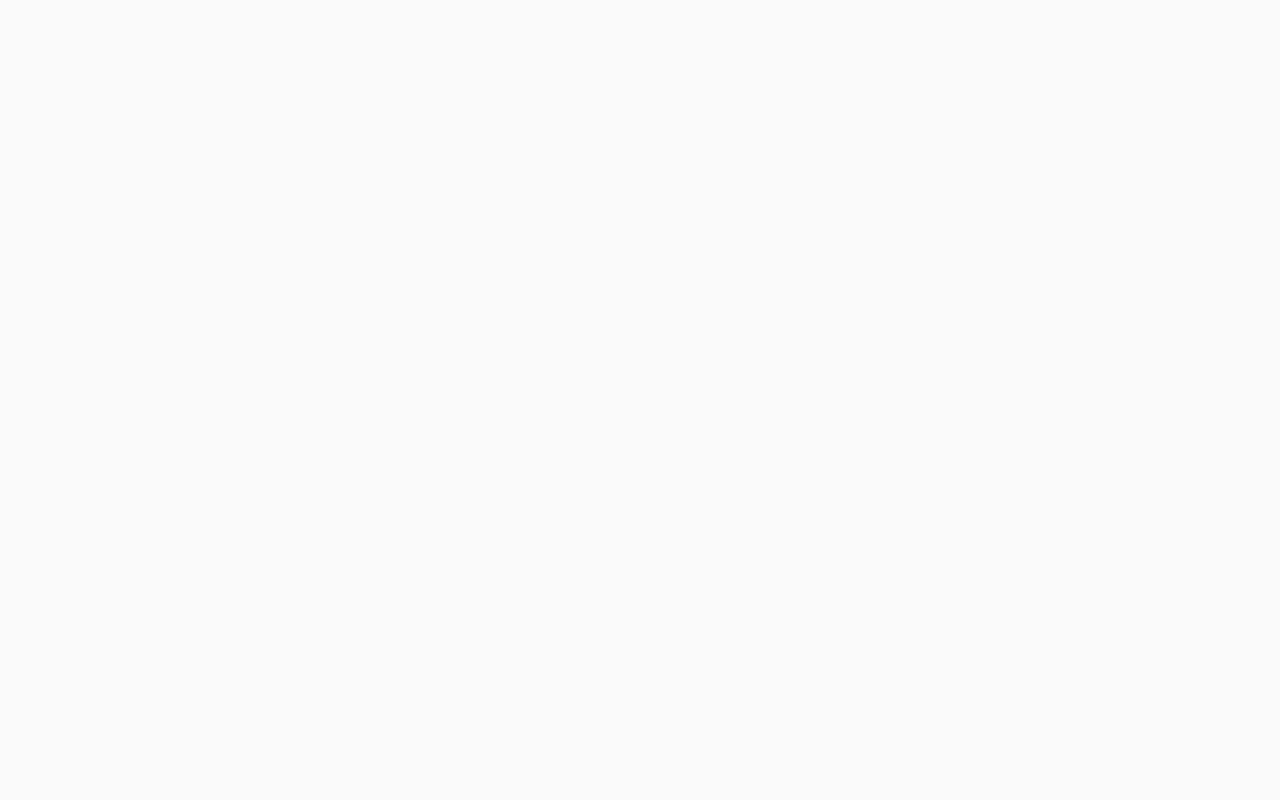
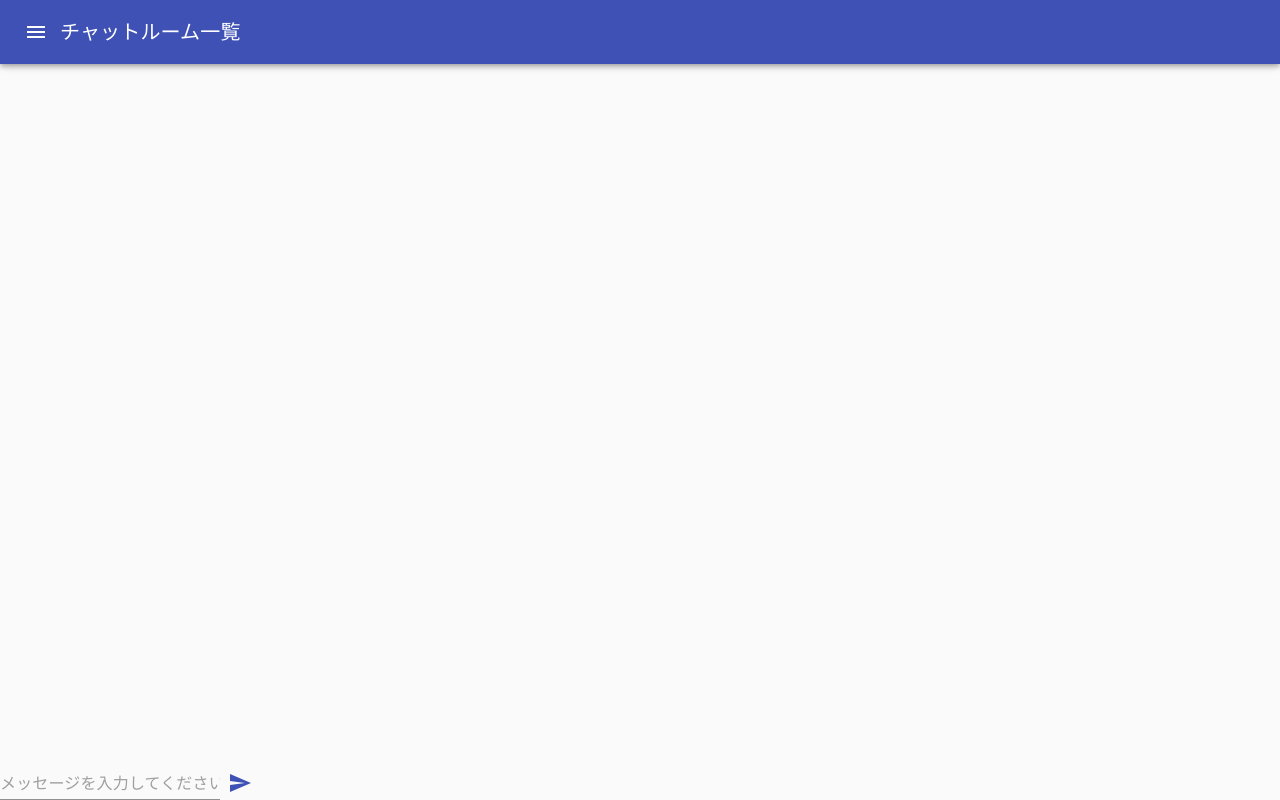
Before and after one commit to kontikusho/mychat, a React (Create React App) app: page /room in a window 1280 px wide. Built offline with nearby package versions, Linux system fonts and the light colour scheme.

Commit message:
とりあえずコミット

```diff
--- a/package.json
+++ b/package.json
@@ -19,6 +19,7 @@
     "react-router-dom": "^5.2.0",
     "react-scripts": "4.0.3",
     "typescript": "^4.1.2",
+    "use-react-router": "^1.0.7",
     "web-vitals": "^1.0.1"
   },
   "scripts": {
--- /dev/null
+++ b/src/components/chat-list-header.tsx
@@ -0,0 +1,15 @@
+import { AppBar, Toolbar, Typography } from "@material-ui/core";
+import React from "react";
+
+class ChatListHeader extends React.Component {
+    render() {
+        return (
+            <AppBar position="fixed">
+                <Toolbar>
+                    <Typography variant="h6">チャットルーム一覧</Typography>
+                </Toolbar>
+            </AppBar>
+        );
+    }
+}
+export default ChatListHeader;
--- /dev/null
+++ b/src/components/chat-list-item.tsx
@@ -0,0 +1,30 @@
+import { Avatar, ListItem, ListItemAvatar, ListItemText } from "@material-ui/core";
+import React, { ReactElement } from "react";
+// import { RouteComponentProps, withRouter } from "react-router";
+
+// import * as H from "history";
+
+interface ChatListItemProps {
+    avatar: ReactElement;
+    roomId: string;
+    text: string;
+    timestamp: string;
+}
+
+function ChatListItem(props: ChatListItemProps) {
+    function handlePage(): void {
+        console.log("test");
+        //        props.history.push("/room?roomId=" + props.roomId);
+    }
+
+    return (
+        <ListItem button component="div" onClick={() => handlePage()}>
+            <ListItemAvatar>
+                <Avatar>{props.avatar}</Avatar>
+            </ListItemAvatar>
+            <ListItemText primary={props.text} secondary={props.timestamp} />
+        </ListItem>
+    );
+}
+
+export default ChatListItem;
--- a/src/pages/chat-list-page.tsx
+++ b/src/pages/chat-list-page.tsx
@@ -1,8 +1,10 @@
-import { AppBar, Avatar, Divider, Fab, IconButton, List, ListItem, ListItemAvatar, ListItemText, Toolbar, Typography, withStyles } from "@material-ui/core";
-import MenuIcon from "@material-ui/icons/Menu";
+import { Fab, List, withStyles } from "@material-ui/core";
 import WorkIcon from "@material-ui/icons/Work";
 import AddIcon from "@material-ui/icons/Add";
 import React from "react";
+
+import ChatListHeader from "../components/chat-list-header";
+import ChatListItem from "../components/chat-list-item";
 
 const styles = withStyles(
     (theme) => ({
@@ -23,24 +25,9 @@ class ChatListPage extends React.Component<Props> {
         const { classes } = this.props;
         return (
             <>
-                <AppBar position="static">
-                    <Toolbar>
-                        <IconButton edge="start" color="inherit" aria-label="menu">
-                            <MenuIcon />
-                        </IconButton>
-                        <Typography variant="h6">チャットルーム一覧</Typography>
-                    </Toolbar>
-                </AppBar>
+                <ChatListHeader />
                 <List>
-                    <ListItem button component="a" href="#">
-                        <ListItemAvatar>
-                            <Avatar>
-                                <WorkIcon />
-                            </Avatar>
-                        </ListItemAvatar>
-                        <ListItemText primary="デフォルトチャットルーム" secondary="2021/01/01" />
-                    </ListItem>
-                    <Divider variant="inset" component="li" />
+                    <ChatListItem avatar={<WorkIcon />} text="test" timestamp="test" roomId="1"/>
                 </List>
                 <Fab color="primary" className={classes.Fab} aria-label="add">
                     <AddIcon />
--- /dev/null
+++ b/src/pages/chat-room-page.tsx
@@ -0,0 +1,52 @@
+import React from "react";
+import { AppBar, Box, Grid, IconButton, Input, Toolbar, Typography, withStyles } from "@material-ui/core";
+import MenuIcon from "@material-ui/icons/Menu";
+import SendIcon from "@material-ui/icons/Send";
+const styles = withStyles(
+    (theme) => ({
+        AppBar: {
+            bottom: 0,
+            top: "auto",
+        },
+        offset: theme.mixins.toolbar,
+    }),
+    { withTheme: true }
+);
+interface Props {
+    classes: any;
+}
+
+class ChatRoomPage extends React.Component<Props> {
+    render() {
+        const { classes } = this.props;
+        return (
+            <>
+                <AppBar position="fixed">
+                    <Toolbar>
+                        <IconButton edge="start" color="inherit" aria-label="menu">
+                            <MenuIcon />
+                        </IconButton>
+                        <Typography variant="h6">チャットルーム一覧</Typography>
+                    </Toolbar>
+                </AppBar>
+                <Box flexDirection="column" className={classes.offset}>
+                    test
+                </Box>
+                <Box position="fixed" color="transparent" className={classes.AppBar}>
+                    <div>
+                        <Grid container spacing={1} alignItems="flex-end">
+                            <Grid item>
+                                <Input placeholder="メッセージを入力してください"/>
+                            </Grid>
+                            <Grid item>
+                                <SendIcon color="primary"/>
+                            </Grid>
+                        </Grid>
+                    </div>
+                </Box>
+            </>
+        );
+    }
+}
+
+export default styles(ChatRoomPage);
--- a/src/routes.tsx
+++ b/src/routes.tsx
@@ -1,12 +1,14 @@
 import React from "react";
 import { BrowserRouter, Route, Switch } from "react-router-dom";
 
-import ChatListPage from './pages/chat-list-page'
+import ChatListPage from "./pages/chat-list-page";
+import ChatRoomPage from "./pages/chat-room-page";
 
 const Routes: React.FC = () => (
     <BrowserRouter>
         <Switch>
             <Route exact path="/" component={ChatListPage} />
+            <Route exact path="/room" component={ChatRoomPage} />
         </Switch>
     </BrowserRouter>
 );
```
Also changed, not shown: src/components/chat-list.tsx (added, +12 -0 lines), src/types/store.tsx (added, +26 -0 lines), 1 other file (tests, documents, lock files or other folders).
